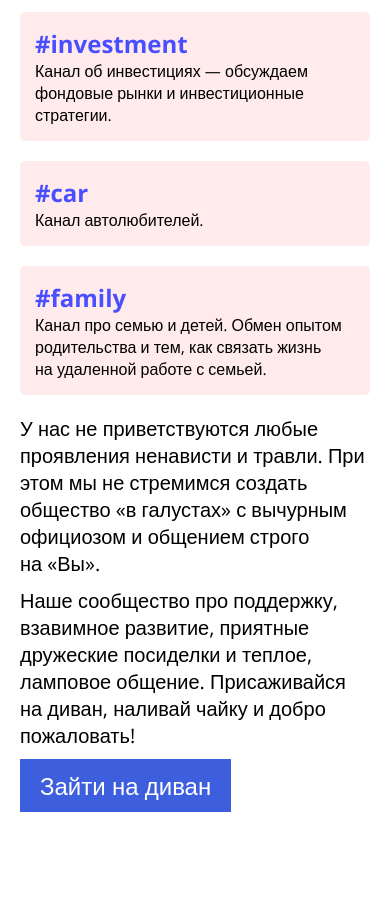
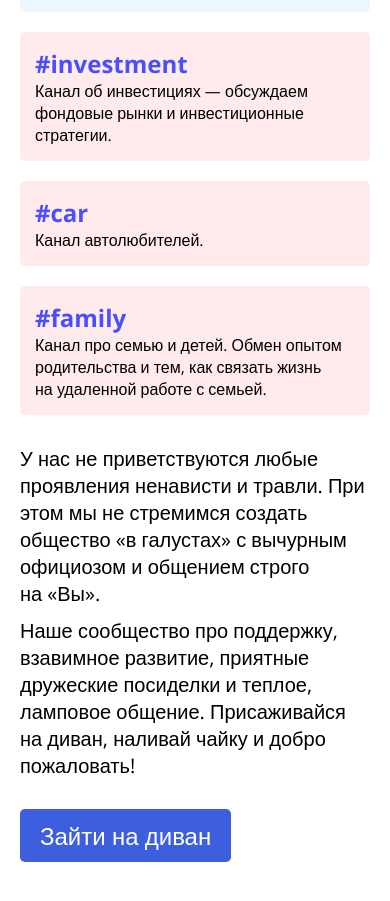
Before and after one commit to divan-community/divan-chat, a website built with Parcel: page src/index.html in a window 390 px wide. Shown: the part 1294-2195 px from the top of the page. Built offline with nearby package versions, Linux system fonts and the light colour scheme.

Commit message:
Match rounded borders for a.join, use clearer margins / padding

```diff
--- a/src/index.html
+++ b/src/index.html
@@ -84,7 +84,7 @@
             Наше сообщество про&nbsp;поддержку, взавимное развитие, приятные дружеские посиделки и&nbsp;теплое, ламповое общение.
             Присаживайся на&nbsp;диван, наливай чайку и&nbsp;добро пожаловать!
         </p>
-        <div>
+        <div class="cta">
             <a href="https://join.slack.com/t/divan-community/shared_invite/zt-movwzque-urmL8rgpQGEwi0rsgVqR8Q" class="join">
                 Зайти на&nbsp;диван
             </a>
--- a/src/style.scss
+++ b/src/style.scss
@@ -53,8 +53,11 @@ p {
   }
 }
 
+.channels, .cta {
+  margin: 30px 0;
+}
+
 a.join {
-
   display: inline-block;
   color: #fff;
   box-sizing: border-box;
@@ -62,6 +65,7 @@ a.join {
   text-decoration: none;
   font-size: 24px;
   padding: 10px 20px;
+  border-radius: 5px;
 }
 
 
@@ -70,7 +74,7 @@ a.join {
     box-sizing: border-box;
     width: 100%;
     overflow: hidden;
-    padding: 20px 20px 229px;
+    padding: 20px 20px 40px;
   }
   .divan__title {
     text-align: left;
```
